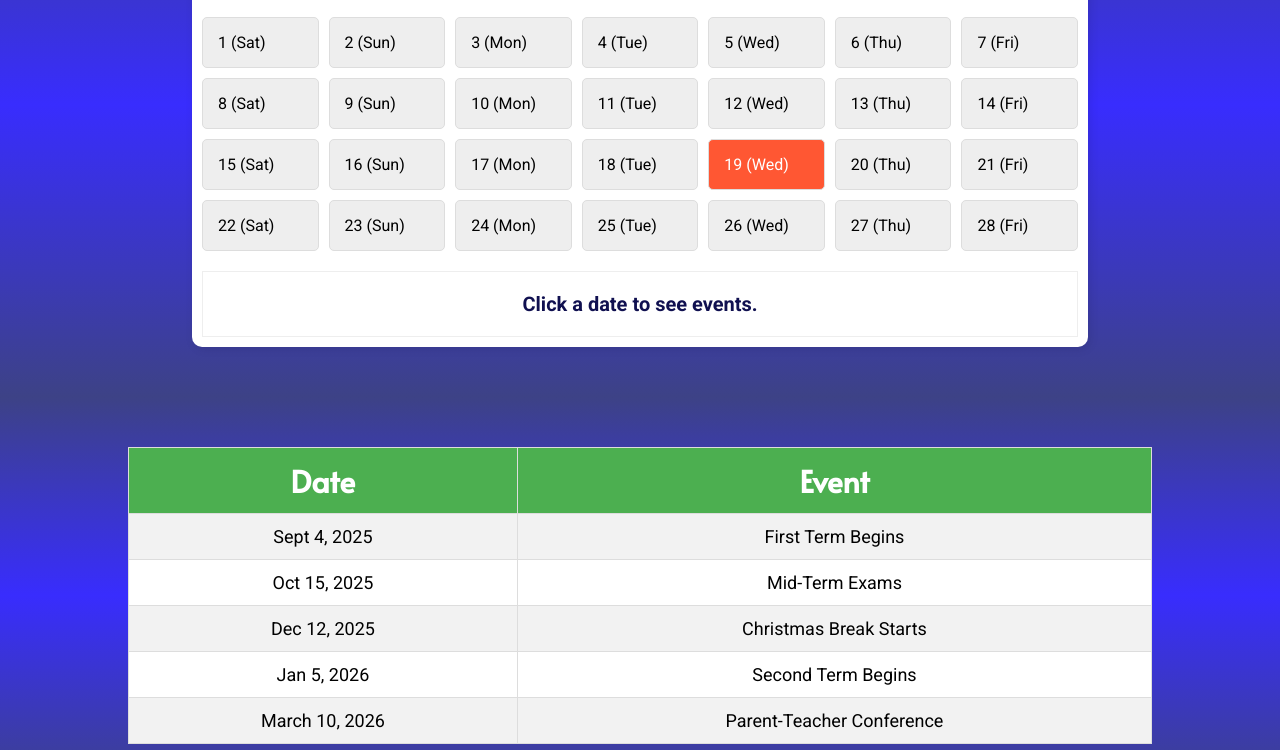
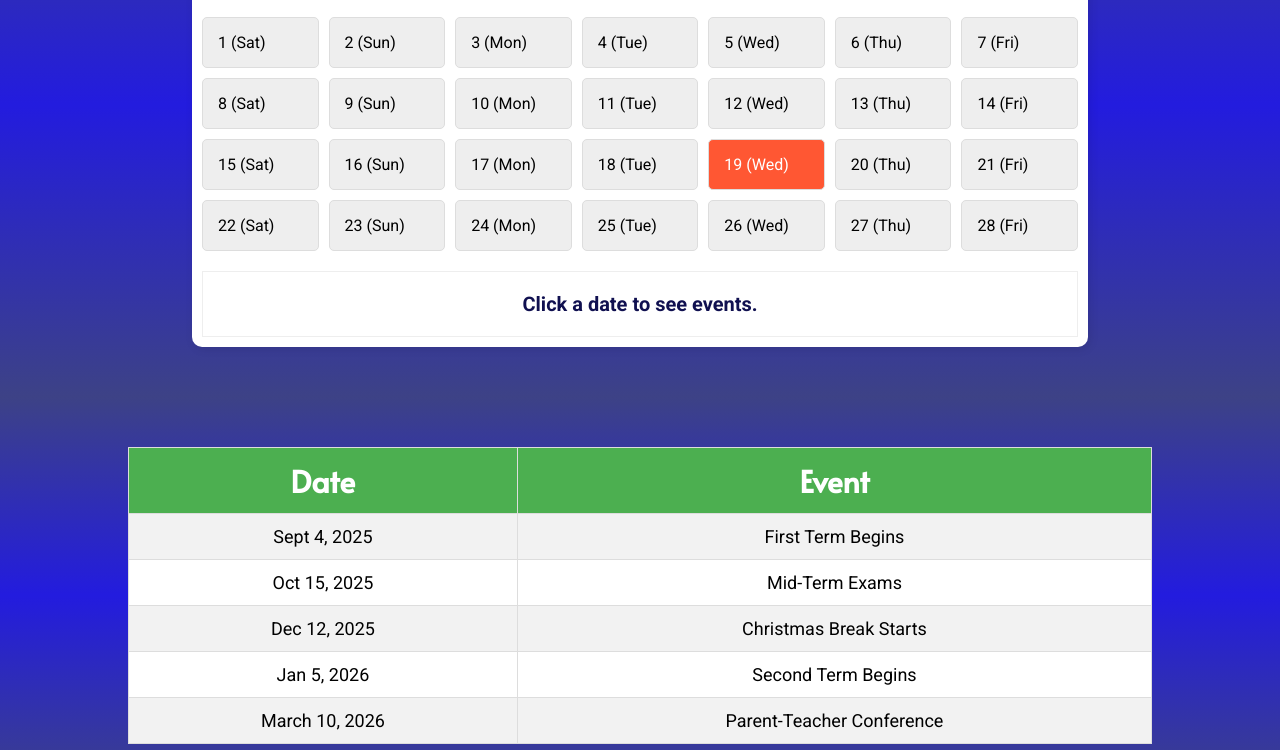
Before and after one commit to Dolsy04/Damotak-School, a plain HTML site: page event.html in a window 1280 px wide. Shown: the part 557-1307 px from the top of the page. Drawn offline with Linux system fonts and the light colour scheme; the site is published under a folder, as on GitHub Pages, so addresses that start at the root find nothing.

Commit message:
css commit

```diff
--- a/academics-brief.css
+++ b/academics-brief.css
@@ -5,11 +5,11 @@
     scroll-behavior: smooth;
 }
 body {
-     background: url('/school-image/background-image-2.jpg') no-repeat #9f78fae0;
-     background-size: cover;
-    background-position: center;
-    background-attachment: fixed;
-    background-blend-mode: multiply;
+    background: url('./school-image/background-image-2.jpg') no-repeat #9f78fae0;
+    background-size: cover;
+   background-position: center;
+   background-attachment: fixed;
+   background-blend-mode: multiply;
 }
 header{
     width: 100%;
--- a/contact.css
+++ b/contact.css
@@ -5,11 +5,11 @@
     scroll-behavior: smooth;
 }
 body {
-     background: url('/school-image/background-image-2.jpg') no-repeat #9f78fae0;
-     background-size: cover;
-    background-position: center;
-    background-attachment: fixed;
-    background-blend-mode: multiply;
+    background: url('./school-image/background-image-2.jpg') no-repeat #9f78fae0;
+    background-size: cover;
+   background-position: center;
+   background-attachment: fixed;
+   background-blend-mode: multiply;
 }
 header{
     width: 100%;
--- a/creche.css
+++ b/creche.css
@@ -5,11 +5,11 @@
     scroll-behavior: smooth;
 }
 body {
-     background: url('/school-image/background-image-2.jpg') no-repeat #9f78fae0;
-     background-size: cover;
-    background-position: center;
-    background-attachment: fixed;
-    background-blend-mode: multiply;
+    background: url('./school-image/background-image-2.jpg') no-repeat #9f78fae0;
+    background-size: cover;
+   background-position: center;
+   background-attachment: fixed;
+   background-blend-mode: multiply;
 }
 header{
     width: 100%;
--- a/event.css
+++ b/event.css
@@ -5,11 +5,11 @@
     scroll-behavior: smooth;
 }
 body {
-     background: url('/school-image/background-image-2.jpg') no-repeat #9f78fae0;
-     background-size: cover;
-    background-position: center;
-    background-attachment: fixed;
-    background-blend-mode: multiply;
+    background: url('./school-image/background-image-2.jpg') no-repeat #9f78fae0;
+    background-size: cover;
+   background-position: center;
+   background-attachment: fixed;
+   background-blend-mode: multiply;
 }
 header{
     width: 100%;
--- a/gallery.css
+++ b/gallery.css
@@ -5,11 +5,11 @@
     scroll-behavior: smooth;
 }
 body {
-     background: url('/school-image/background-image-2.jpg') no-repeat #9f78fae0;
-     background-size: cover;
-    background-position: center;
-    background-attachment: fixed;
-    background-blend-mode: multiply;
+    background: url('./school-image/background-image-2.jpg') no-repeat #9f78fae0;
+    background-size: cover;
+   background-position: center;
+   background-attachment: fixed;
+   background-blend-mode: multiply;
 }
 header{
     width: 100%;
--- a/primary.css
+++ b/primary.css
@@ -5,11 +5,11 @@
     scroll-behavior: smooth;
 }
 body {
-     background: url('/school-image/background-image-2.jpg') no-repeat #9f78fae0;
-     background-size: cover;
-    background-position: center;
-    background-attachment: fixed;
-    background-blend-mode: multiply;
+    background: url('./school-image/background-image-2.jpg') no-repeat #9f78fae0;
+    background-size: cover;
+   background-position: center;
+   background-attachment: fixed;
+   background-blend-mode: multiply;
 }
 header{
     width: 100%;
--- a/registrar.css
+++ b/registrar.css
@@ -5,11 +5,11 @@
     scroll-behavior: smooth;
 }
 body {
-     background: url('/school-image/background-image-2.jpg') no-repeat #9f78fae0;
-     background-size: cover;
-    background-position: center;
-    background-attachment: fixed;
-    background-blend-mode: multiply;
+    background: url('./school-image/background-image-2.jpg') no-repeat #9f78fae0;
+    background-size: cover;
+   background-position: center;
+   background-attachment: fixed;
+   background-blend-mode: multiply;
 }
 header{
     width: 100%;
--- a/secondary.css
+++ b/secondary.css
@@ -5,11 +5,11 @@
     scroll-behavior: smooth;
 }
 body {
-     background: url('/school-image/background-image-2.jpg') no-repeat #9f78fae0;
-     background-size: cover;
-    background-position: center;
-    background-attachment: fixed;
-    background-blend-mode: multiply;
+    background: url('./school-image/background-image-2.jpg') no-repeat #9f78fae0;
+    background-size: cover;
+   background-position: center;
+   background-attachment: fixed;
+   background-blend-mode: multiply;
 }
 header{
     width: 100%;
```
